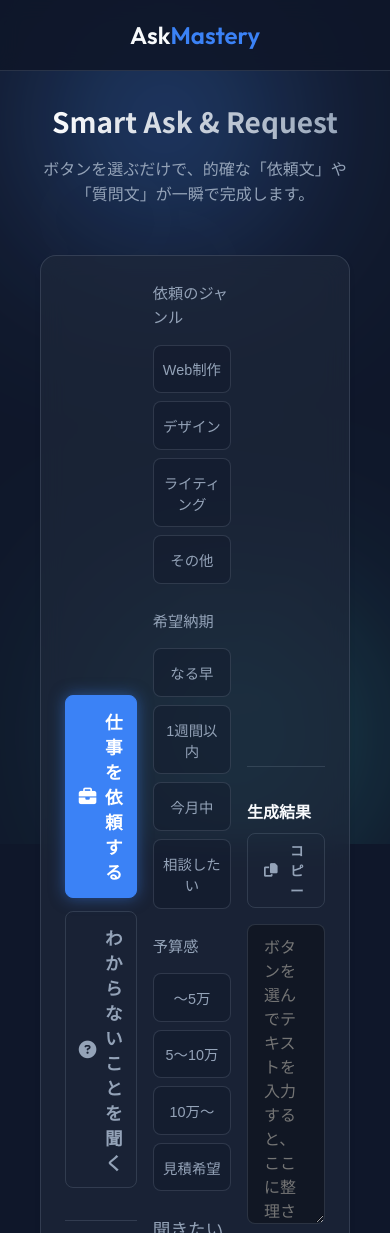
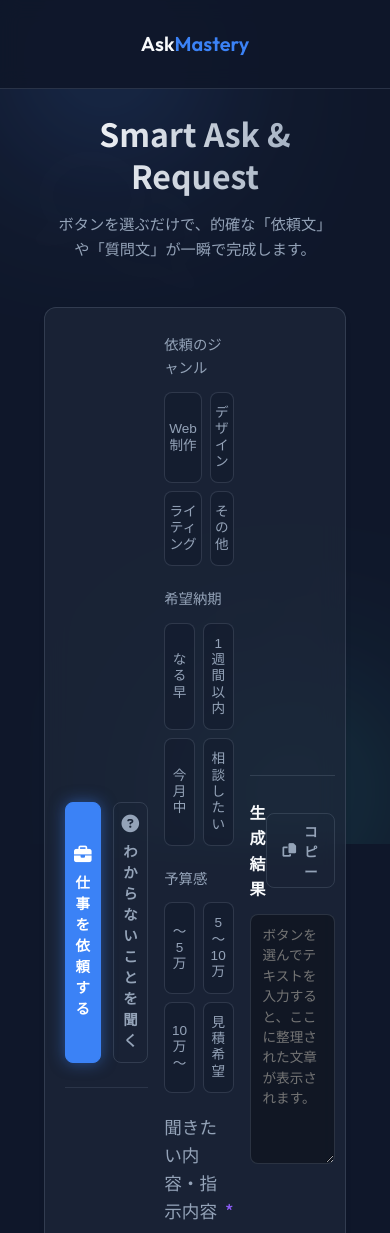
Before and after one commit to TOMOKO369/Howtoaskquestions, a plain HTML site: page index.html in a window 390 px wide. Shown: the top 1233 px of the page. Drawn offline with Linux system fonts and the light colour scheme.

Commit message:
レスポンシブ対応

```diff
--- a/style.css
+++ b/style.css
@@ -979,57 +979,90 @@ textarea[readonly] {
    Responsive Design
    ========================================= */
 
-/* Tablet & Mobile (max-width, 768px) */
+/* =========================================
+   Responsive Design
+   ========================================= */
+
+/* Tablet & Mobile (max-width: 768px) */
 @media (max-width: 768px) {
 
     /* Global Container */
     .container {
-        padding: 0 1rem;
+        padding: 0 1.25rem;
         flex-direction: column;
     }
 
     /* Header */
     .header .container {
-        gap: 1rem;
+        flex-direction: row;
+        /* Keep logo and nav aligned if nav exists */
+        justify-content: center;
+        padding: 0.75rem 1.25rem;
+    }
+
+    .logo {
+        font-size: 1.25rem;
     }
 
     /* Hero / Generator Header */
     .hero-integrated {
-        padding-top: 2rem;
+        padding-top: 1.5rem;
         min-height: auto;
+        display: block;
+        /* Remove flex centering to allow natural flow */
     }
 
     .generator-header {
         margin-bottom: 2rem;
+        padding: 0 0.5rem;
     }
 
     .main-title {
         font-size: 2rem;
         line-height: 1.3;
+        margin-bottom: 0.75rem;
     }
 
     .main-subtitle {
-        font-size: 1rem;
+        font-size: 0.95rem;
+        line-height: 1.6;
     }
 
     /* Generator Box */
     .generator-container {
-        padding: 1.5rem;
+        padding: 1.5rem 1.25rem;
         width: 100%;
         box-sizing: border-box;
+        border-radius: 0.75rem;
+        /* Slightly smaller radius */
+        margin-bottom: 3rem;
     }
 
-    /* Mode Switcher */
+    /* Mode Switcher - Side by side on mobile for balance */
     .mode-switcher {
-        flex-direction: column;
-        gap: 0.8rem;
-        align-items: stretch;
+        display: grid;
+        grid-template-columns: 1fr 1fr;
+        gap: 0.75rem;
+        border-bottom: 1px solid rgba(148, 163, 184, 0.15);
+        padding-bottom: 1.5rem;
+        margin-bottom: 1.5rem;
     }
 
     .mode-btn {
         width: 100%;
         justify-content: center;
-        padding: 0.8rem;
+        padding: 0.75rem 0.5rem;
+        font-size: 0.9rem;
+        flex-direction: column;
+        /* Icon top, text bottom */
+        gap: 0.35rem;
+        text-align: center;
+        height: 100%;
+    }
+
+    .mode-btn i {
+        font-size: 1.1rem;
+        margin-bottom: 0.1rem;
     }
 
     /* Form Layout */
@@ -1039,66 +1072,107 @@ textarea[readonly] {
 
     .mode-options {
         grid-template-columns: 1fr;
-        gap: 1.5rem;
+        gap: 1.25rem;
+        margin-bottom: 1.25rem;
+    }
+
+    .form-group h3 {
+        font-size: 1rem;
+        margin: 1rem 0 0.5rem;
     }
 
     /* Selection Groups (Buttons) */
     .selection-group {
         display: grid;
         grid-template-columns: 1fr 1fr;
-        /* 2 columns on mobile */
         gap: 0.5rem;
     }
 
     .option-btn {
         min-width: auto;
-        padding: 0.8rem 0.5rem;
-        font-size: 0.9rem;
+        padding: 0.75rem 0.25rem;
+        font-size: 0.85rem;
         width: 100%;
         box-sizing: border-box;
+        display: flex;
+        align-items: center;
+        justify-content: center;
+        line-height: 1.2;
     }
 
-    /* Inputs */
+    /* Inputs - Prevent iOS Zoom */
+    input[type="text"],
+    textarea {
+        font-size: 16px;
+        /* Critical for iOS */
+        padding: 0.75rem;
+    }
+
     .form-group label {
-        font-size: 0.95rem;
+        font-size: 0.9rem;
+        margin-bottom: 0.35rem;
+    }
+
+    /* Button */
+    .btn-primary.full-width {
+        font-size: 1rem;
+        padding: 0.875rem;
     }
 
     /* Background Animation Adjustments */
     .bg-icon {
-        font-size: 10rem;
-        opacity: 0.05;
-    }
-
-    .blob {
-        width: 80vw;
-        height: 80vw;
+        font-size: 8rem;
+        opacity: 0.03;
     }
 
     /* Output Area */
-    .output-header {
-        flex-direction: column;
-        gap: 0.5rem;
-        align-items: flex-start;
+    .output-area {
+        margin-top: 2rem;
+        padding-top: 1.5rem;
     }
 
-    .output-header button {
-        align-self: flex-start;
+    .output-header {
+        flex-direction: row;
+        justify-content: space-between;
+        align-items: center;
+        margin-bottom: 0.75rem;
+    }
+
+    .output-header h4 {
+        font-size: 1rem;
+    }
+
+    textarea[readonly] {
+        height: 250px;
+        font-size: 0.85rem;
     }
 }
 
-/* Small Mobile (max-width: 480px) */
-@media (max-width: 480px) {
+/* Small Mobile (max-width: 380px) */
+@media (max-width: 380px) {
     .main-title {
-        font-size: 1.75rem;
+        font-size: 1.6rem;
+    }
+
+    .mode-switcher {
+        grid-template-columns: 1fr;
+        /* Stack on very small screens */
+    }
+
+    .mode-btn {
+        flex-direction: row;
+        /* Icon left on stack */
+        justify-content: flex-start;
+        padding: 0.75rem 1rem;
     }
 
     .selection-group {
-        grid-template-columns: 1fr;
-        /* 1 column on very small screens */
+        grid-template-columns: 1fr 1fr;
+        /* Keep 2 cols usually fine, or 1 if needed */
     }
 
-    .footer {
-        padding: 2rem 1rem;
+    .container {
+        padding: 0 1rem;
     }
 }
 
@@ -1107,4 +1181,12 @@ textarea[readonly] {
     padding: 2rem 0;
     text-align: center;
     color: var(--text-muted);
+    font-size: 0.85rem;
+    margin-bottom: env(safe-area-inset-bottom);
 }
+
+.footer-note {
+    font-size: 0.75rem;
+    opacity: 0.6;
+    margin-top: 0.5rem;
+}
```
